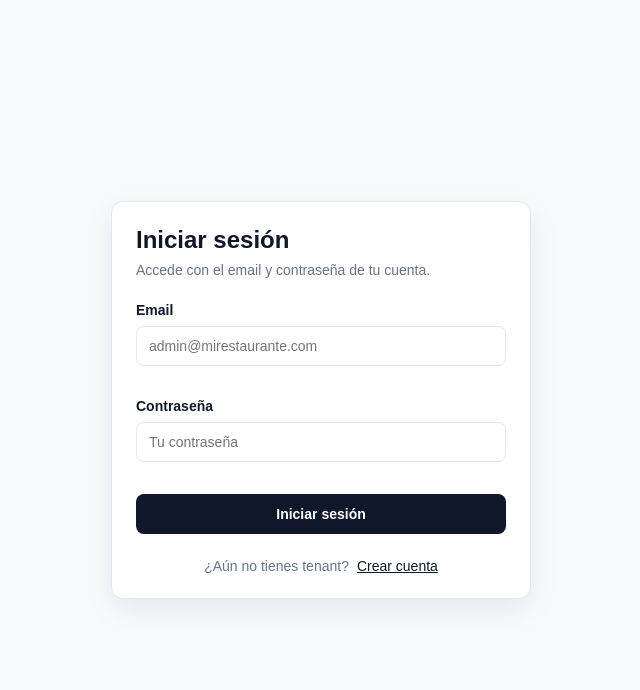
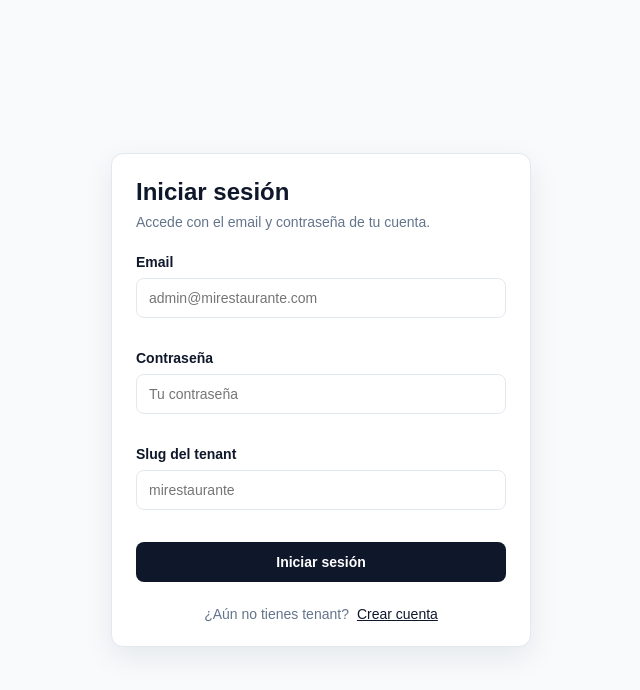
Before and after one commit to asalas-smarteam/POS-SERVICE-NEXT, a Next.js app: page /login in a window 1280 px wide. Shown: the top 690 px of the page, without its empty margins (319-959 px from the left). Built offline with nearby package versions, Linux system fonts and the light colour scheme.

Commit message:
Require tenant slug on login when missing

```diff
--- a/src/app/login/page.js
+++ b/src/app/login/page.js
@@ -18,12 +18,17 @@ import { Alert, AlertDescription, AlertTitle } from "../components/ui/alert";
 import { useAuthStore } from "../../store/authStore";
 
 const emailRegex = /^[^@]+@[^@]+\.[^@]+$/;
+const slugRegex = /^[a-z0-9-]+$/;
 
 export default function LoginPage() {
   const router = useRouter();
   const loginSuccess = useAuthStore((state) => state.loginSuccess);
   const tenant = useAuthStore((state) => state.tenant);
-  const [formData, setFormData] = useState({ email: "", password: "" });
+  const [formData, setFormData] = useState({
+    email: "",
+    password: "",
+    tenantSlug: "",
+  });
   const [error, setError] = useState("");
   const [loading, setLoading] = useState(false);
 
@@ -32,7 +37,6 @@ export default function LoginPage() {
   };
 
   const handleSubmit = async (event) => {
-    debugger
     event.preventDefault();
     setError("");
 
@@ -46,10 +50,17 @@ export default function LoginPage() {
       return;
     }
 
-    if (!tenant?.slug) {
+    const resolvedTenantSlug = tenant?.slug || formData.tenantSlug.trim();
+
+    if (!resolvedTenantSlug) {
       setError(
-        "Necesitas un tenant activo. Registra tu restaurante o verifica tu slug antes de iniciar sesión."
+        "Ingresa el slug del tenant para continuar con el inicio de sesión."
       );
+      return;
+    }
+
+    if (!slugRegex.test(resolvedTenantSlug)) {
+      setError("El slug solo puede contener minúsculas, números y guiones.");
       return;
     }
 
@@ -59,7 +70,7 @@ export default function LoginPage() {
         method: "POST",
         headers: {
           "Content-Type": "application/json",
-          "x-tenant": tenant.slug,
+          "x-tenant": resolvedTenantSlug,
         },
         body: JSON.stringify({
           email: formData.email,
@@ -79,7 +90,10 @@ export default function LoginPage() {
       loginSuccess({
         token: data.token,
         user: data.user,
-        tenant,
+        tenant: data.tenant ?? {
+          ...tenant,
+          slug: resolvedTenantSlug,
+        },
       });
 
       router.push("/home");
@@ -123,6 +137,18 @@ export default function LoginPage() {
                 required
               />
             </div>
+            {!tenant?.slug ? (
+              <div className="ui-field">
+                <Label htmlFor="tenantSlug">Slug del tenant</Label>
+                <Input
+                  id="tenantSlug"
+                  placeholder="mirestaurante"
+                  value={formData.tenantSlug}
+                  onChange={handleChange("tenantSlug")}
+                  required
+                />
+              </div>
+            ) : null}
             {error ? (
               <Alert variant="destructive">
                 <AlertTitle>Ups</AlertTitle>
```
